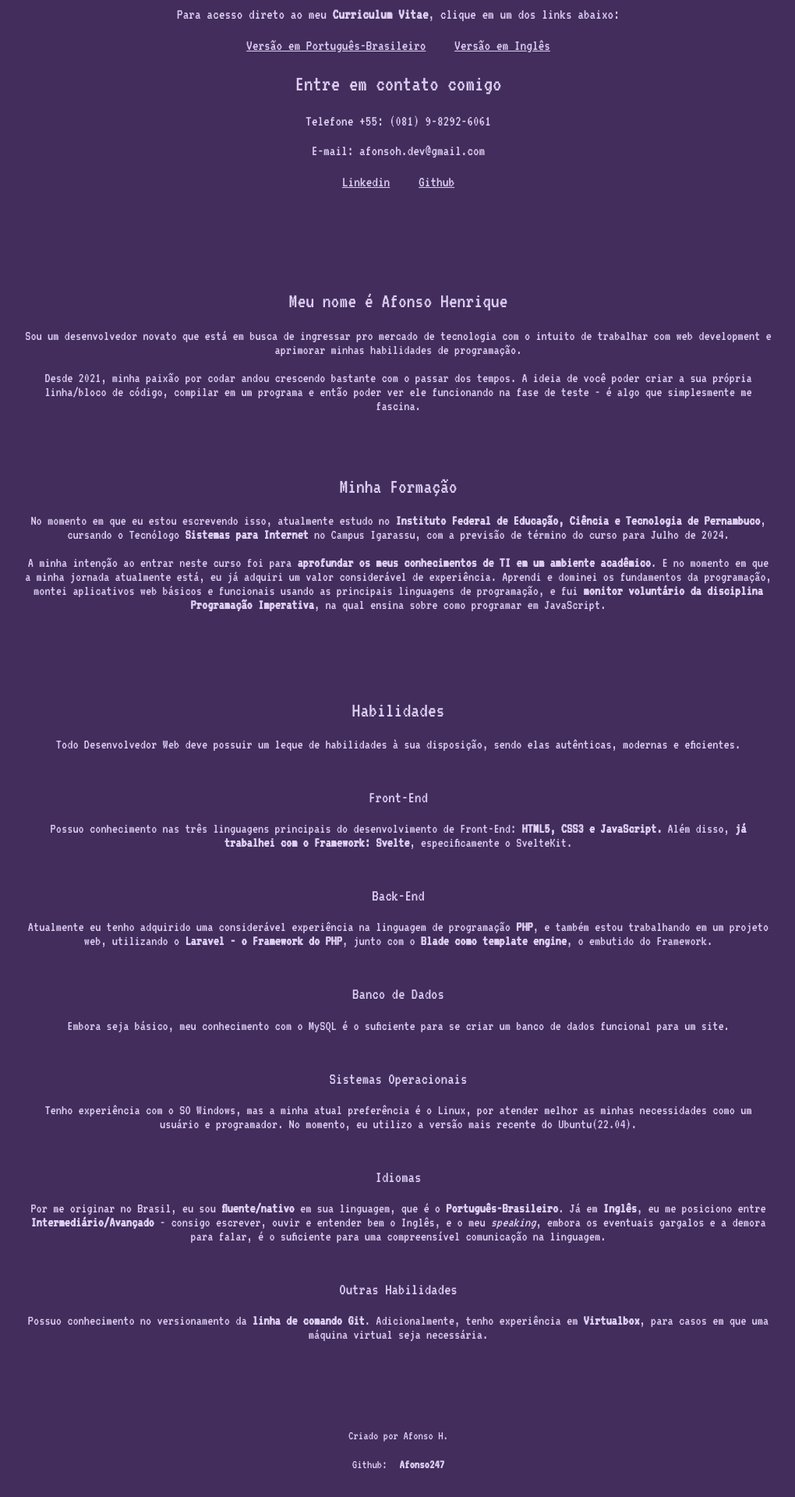
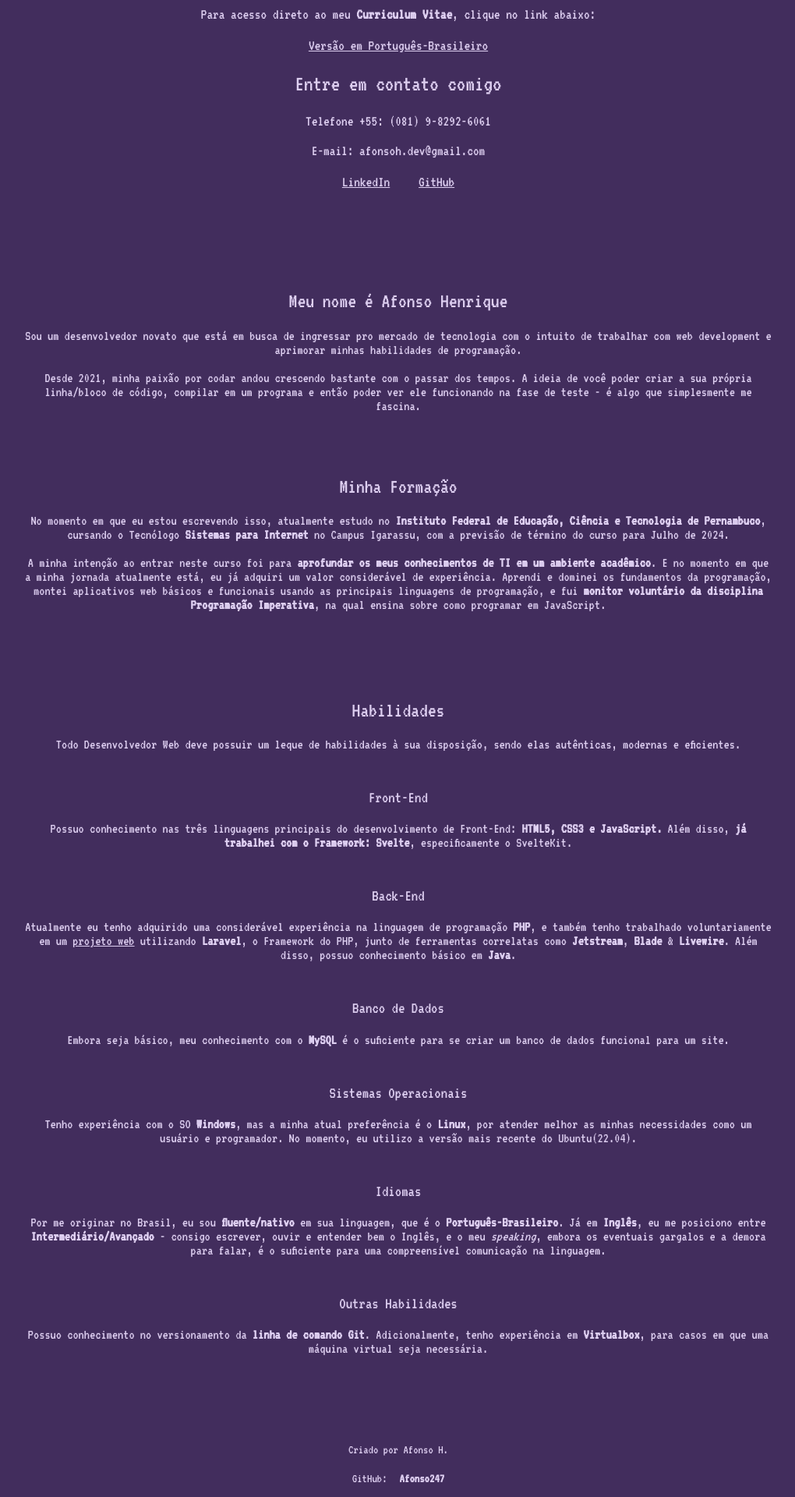
Before and after one commit to Afonso247/Cheat-Sheet, a SvelteKit app: page /sobre in a window 1280 px wide. Shown: the part 191-2111 px from the top of the page at 78% size, without its empty margins (129-1149 px from the left). Built offline with nearby package versions, Linux system fonts and the light colour scheme.

Commit message:
Portfólio update

```diff
--- a/src/routes/+layout.svelte
+++ b/src/routes/+layout.svelte
@@ -20,7 +20,7 @@
 </main>
 <footer>
     <h4>Criado por Afonso H.</h4>
-    <p>Github:<a href="https://github.com/Afonso247"
+    <p>GitHub:<a href="https://github.com/Afonso247"
                 style="text-decoration: none;font-weight: bold;" target="_blank"
                 >Afonso247</a></p>
 </footer>
--- a/src/routes/+page.svelte
+++ b/src/routes/+page.svelte
@@ -8,7 +8,7 @@
     <h2>{message}</h2>
     <p>Clique em <a href="/projetos">Meus projetos</a> para acessar alguns dos meus
        principais projetos publicados no meu <a href="https://github.com/Afonso247"
-       target="_blank">Github</a>.</p>
+       target="_blank">GitHub</a>.</p>
     <p>Além disso, acesse o <a href="/sobre">Sobre mim</a> e saiba mais sobre mim, as
        minhas <strong>habilidades</strong>, <strong>experiências</strong> e etc.
     </p>
--- a/src/routes/sobre/+page.svelte
+++ b/src/routes/sobre/+page.svelte
@@ -9,23 +9,23 @@
 
     <div class="link-container">
         <p>Para acesso direto ao meu <strong>Curriculum Vitae</strong>,
-            clique em um dos links abaixo:
+            clique no link abaixo:
         </p>
         <div class="links">
-            <a href="https://drive.google.com/file/d/1OKJGc_l1rvVFxiy-N9Cb4KabMPqbiMpG/view?usp=sharing" target="_blank"
+            <a href="https://drive.google.com/file/d/10X_cFDQmzWLRVoEYxifgMqXGFvSBF9--/view?usp=sharing" target="_blank"
             >Versão em Português-Brasileiro</a>
-            <a href="https://drive.google.com/file/d/1uDQ6avQPoSqS7Fj0vmB77ljW0bncnNDp/view?usp=sharing" target="_blank"
-            >Versão em Inglês</a>
+            <!-- <a href="https://drive.google.com/file/d/1uDQ6avQPoSqS7Fj0vmB77ljW0bncnNDp/view?usp=sharing" target="_blank"
+            >Versão em Inglês</a> -->
         </div>
 
         <h2>Entre em contato comigo</h2>
 
         <p>Telefone +55: (081) 9-8292-6061</p>
         <p>E-mail: afonsoh.dev@gmail.com</p>
-        <a href="www.linkedin.com/in/afonsoh247/"
-        >Linkedin</a>
-        <a href="github.com/Afonso247"
-        >Github</a>
+        <a href="https://www.linkedin.com/in/afonsoh247/" target="_blank"
+        >LinkedIn</a>
+        <a href="https://github.com/Afonso247" target="_blank"
+        >GitHub</a>
     </div>
 
     <div class="text-container">
@@ -80,24 +80,28 @@
             <h3>Back-End</h3>
             <p>
                 Atualmente eu tenho adquirido uma considerável experiência na linguagem de
-                programação <strong>PHP</strong>, e também estou trabalhando em um projeto
-                web, utilizando o <strong>Laravel - o Framework do PHP</strong>, junto com o
-                <strong>Blade como template engine</strong>, o embutido do Framework.
+                programação <strong>PHP</strong>, e também tenho trabalhado voluntariamente
+                em um <a class="sp-link" href="https://github.com/Afonso247/Laravel-Auth">
+                projeto web</a> utilizando <strong>Laravel</strong>, o Framework do PHP,
+                junto de ferramentas correlatas como <strong>Jetstream</strong>, <strong>
+                Blade</strong> & <strong>Livewire</strong>. Além disso, possuo conhecimento
+                básico em <strong>Java</strong>.
             </p>
         </div>
         <div class="skill-subcontainer">
             <h3>Banco de Dados</h3>
             <p>
-                Embora seja básico, meu conhecimento com o MySQL é o suficiente para se criar
-                um banco de dados funcional para um site.
+                Embora seja básico, meu conhecimento com o <strong>MySQL</strong> é o suficiente
+                para se criar um banco de dados funcional para um site.
             </p>
         </div>
         <div class="skill-subcontainer">
             <h3>Sistemas Operacionais</h3>
             <p>
-                Tenho experiência com o SO Windows, mas a minha atual preferência é o Linux,
-                por atender melhor as minhas necessidades como um usuário e programador. No
-                momento, eu utilizo a versão mais recente do Ubuntu(22.04).
+                Tenho experiência com o SO <strong>Windows</strong>, mas a minha atual
+                preferência é o <strong>Linux</strong>, por atender melhor as minhas
+                necessidades como um usuário e programador. No momento, eu utilizo a versão
+                mais recente do Ubuntu(22.04).
             </p>
         </div>
         <div class="skill-subcontainer">
@@ -139,6 +143,9 @@
         margin-left: auto;
         margin-right: auto;
     }
+    .sp-link {
+        margin: 0;
+    }
     a {
         margin-left: 1rem;
         margin-right: 1rem;
```
Also changed, not shown: src/routes/projetos/+page.svelte (+9 -3 lines).
